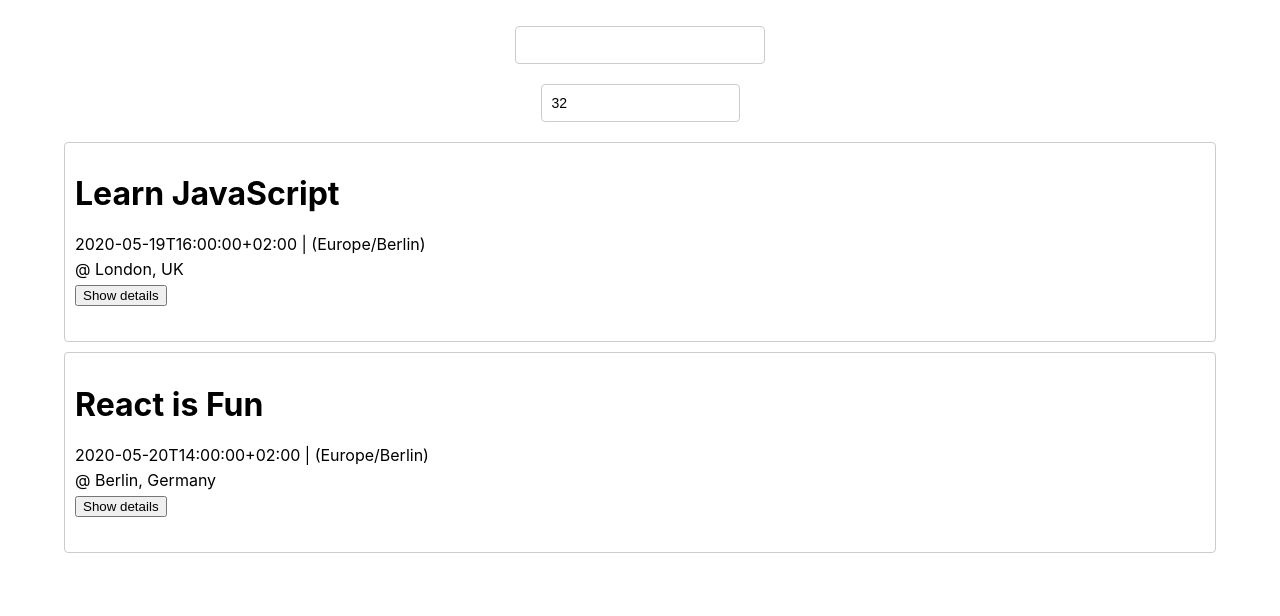
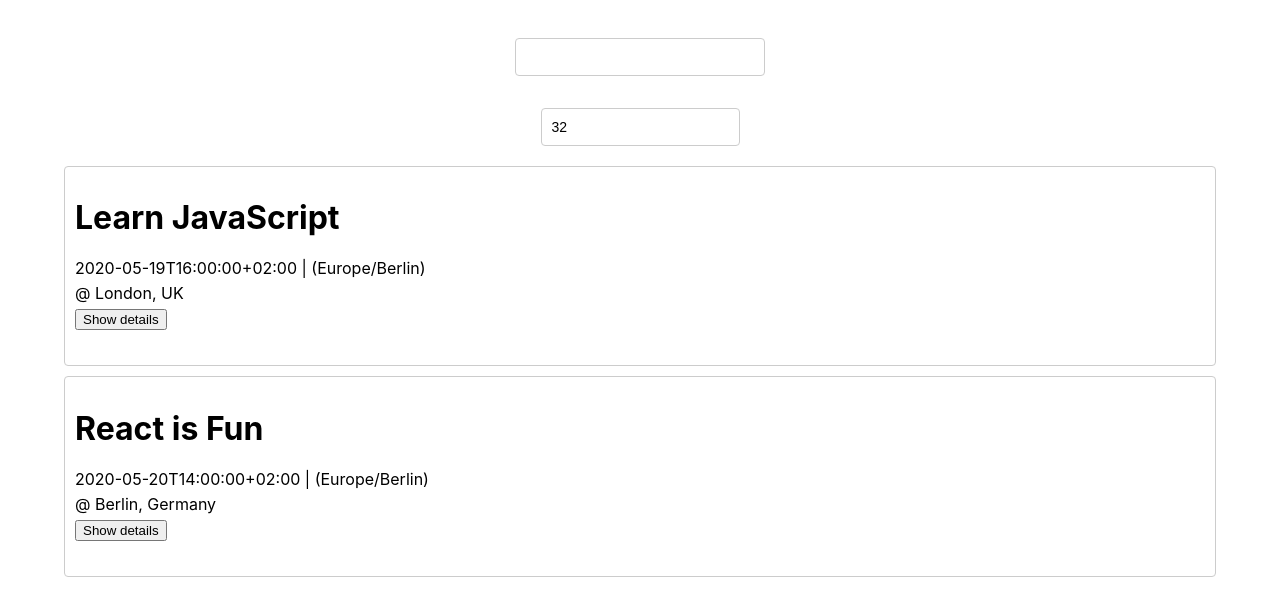
Before and after one commit to Alvaromedia/meet, a React (Create React App) app: page / in a window 1280 px wide. Shown: the top 616 px of the page. Built offline with nearby package versions, Linux system fonts and the light colour scheme; what atatus-spa would draw is missing.

Commit message:
Update App.css
Added some margin for the Alert messages

```diff
--- a/src/App.css
+++ b/src/App.css
@@ -34,6 +34,7 @@ input[type='number'] {
   line-height: 20px;
   align-self: center;
   height: 38px;
+  margin-top: 12px; /* Added to separate the alert */
 }
 
 .city {
```
